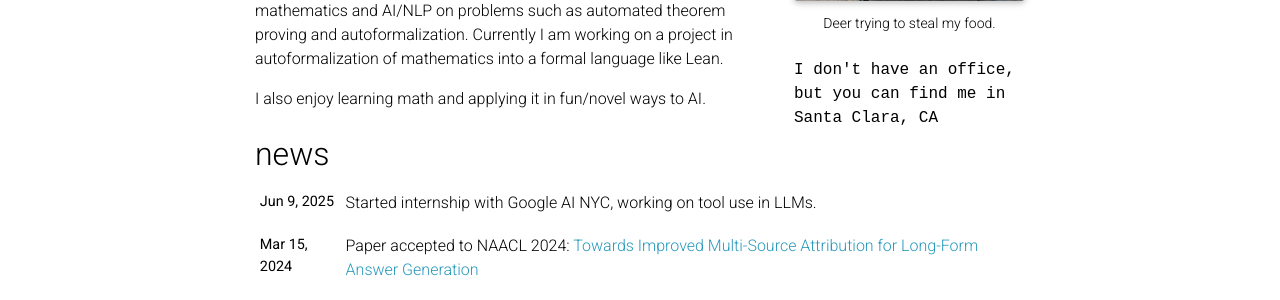
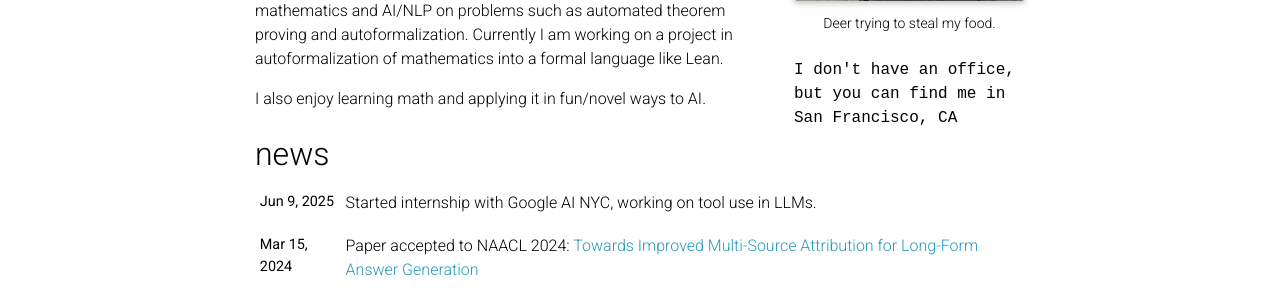
Before and after one commit to offendo/offendo.github.io, a Jekyll site: the page built from _pages/about.md, in a window 1280 px wide. Shown: the part 475-775 px from the top of the page. Built offline with Jekyll 4.4.1, drawn with Linux system fonts in a browser that asks for light colours; full-size pictures stand in for the smaller copies a plugin makes; comment, search, counter and statistics services are not loaded; a style sheet for code colours, icons or effects is not loaded.

Commit message:
Update location from Santa Clara to San Francisco

```diff
--- a/_pages/about.md
+++ b/_pages/about.md
@@ -10,7 +10,7 @@ profile:
   caption: >
     Deer trying to steal my food.
   address: >
-    <p>I don't have an office, but you can find me in Santa Clara, CA</p>
+    <p>I don't have an office, but you can find me in San Francisco, CA</p>
 
 news: true # includes a list of news items
 selected_papers: false # includes a list of papers marked as "selected={true}"
```
